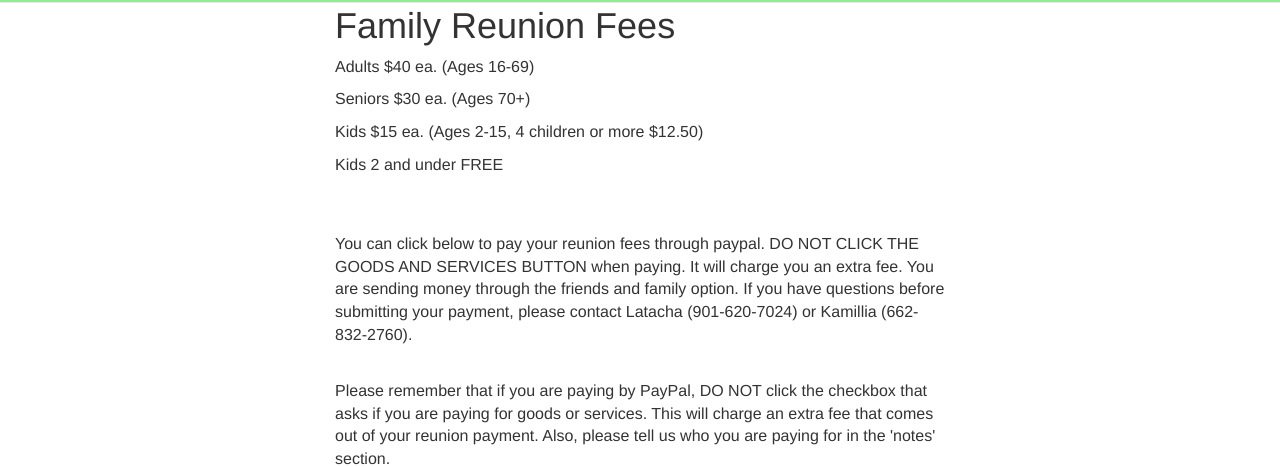
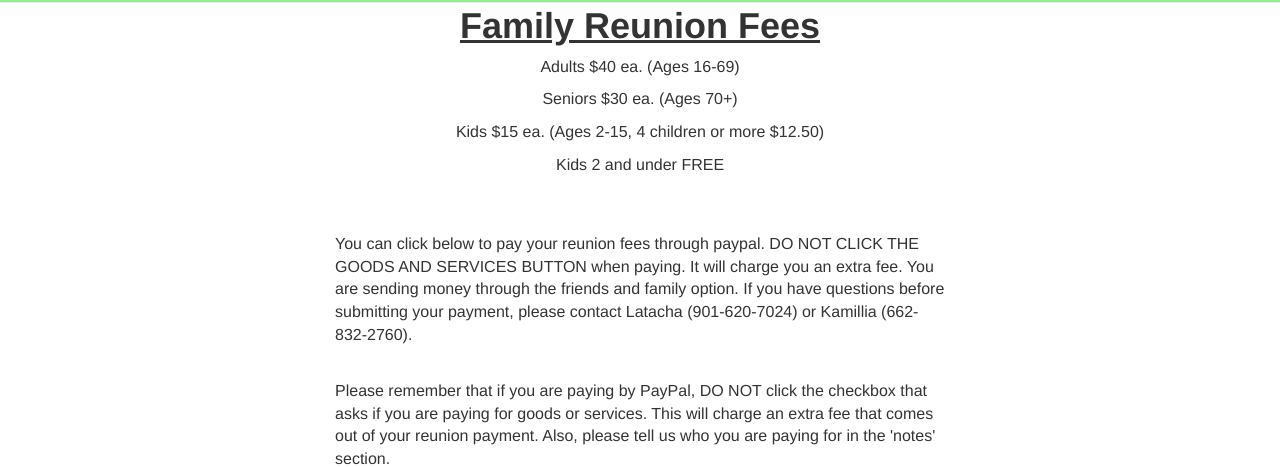
Before and after one commit to jcsmileyjr/Family-Reunion, a plain HTML site: page index.html at #!/fees in a window 1280 px wide. Shown: the part 84-551 px from the top of the page. Drawn offline with nearby package versions, Linux system fonts and the light colour scheme.

Commit message:
Feature/tShirt
- copy HTML from old website
- routing with AngularJs ui-router
- style with CSS
- update reunionFees.html and tShirt.html comments and centering issues

```diff
--- a/dues/reunionFees.html
+++ b/dues/reunionFees.html
@@ -3,16 +3,16 @@
     <div class='col-xs-10 col-sm-6 col-md-6 col-lg-6'>
         <!--Reunion fee prices-->
         <h1 >Family Reunion Fees</h1>
-        <p >Adults $40 ea. (Ages 16-69)</p>
-        <p >Seniors $30 ea. (Ages 70+)</p>
-        <p >Kids $15 ea. (Ages 2-15, 4 children or more $12.50)</p>
-        <p >Kids 2 and under FREE</p>
+        <p class="centerAlignText">Adults $40 ea. (Ages 16-69)</p>
+        <p class="centerAlignText">Seniors $30 ea. (Ages 70+)</p>
+        <p class="centerAlignText">Kids $15 ea. (Ages 2-15, 4 children or more $12.50)</p>
+        <p class="centerAlignText">Kids 2 and under FREE</p>
 
         <!--Warning for using Paypal-->
         <p><br><br>You can click below to pay your reunion fees through paypal.<span class='warningPayPal'> DO NOT CLICK THE GOODS AND SERVICES BUTTON</span> when paying.  It will charge you an extra fee.  You are sending money through the friends and family option.  If you have questions before submitting your payment, please contact Latacha (901-620-7024) or Kamillia (662-832-2760).</p>
         <p><br>Please remember that if you are paying by PayPal, DO NOT click the checkbox that asks if you are paying for goods or services.  This will charge an extra fee that comes out of your reunion payment.  Also, please tell us who you are paying for in the 'notes' section.</p>
 
-        <!--Picture of reunion t-shirts-->
+        <!--Picture of Paypal payment example-->
         <img src='/dues/reunion1.jpg' class='img-responsive' alt='how to use PayPal'>
         <a href='https://paypal.me/smileyreunion' target=_blank>Click here to pay reunion dues with Paypal</a>
         <p ><br><br>You can still mail your payment if you choose to.  Please list names, email addresses, phone numbers, and addresses of those who will be attending (contact info for kids not required). Make your check or money order payable to either of the reunion hosts listed below and mail:</p>
--- a/js/app.js
+++ b/js/app.js
@@ -18,6 +18,10 @@ myApp.config(['$stateProvider', '$urlRouterProvider',function($stateProvider, $u
             url:'/fees',
             templateUrl: 'dues/reunionFees.html'
         })
-
+        //The nav state redirects the user to the tShirt.html template
+        .state('tShirt', {
+            url:'/tShirt',
+            templateUrl: 'dues/tShirt.html'
+        })
 
 }]);
--- a/reunion.css
+++ b/reunion.css
@@ -1,5 +1,11 @@
 /*fixed footer solution is navbar-fixed-bottom*/
 
+h1 {
+    text-align: center;
+    font-weight: bold;
+    text-decoration-line: underline
+
+}
 
 /*center align text or elements*/
 .centerAlignText {
```
Also changed, not shown: dues/tShirt.html (added, +25 -0 lines).
